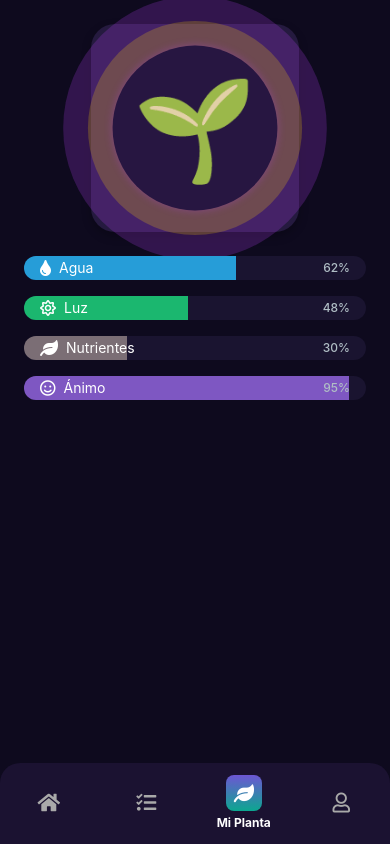
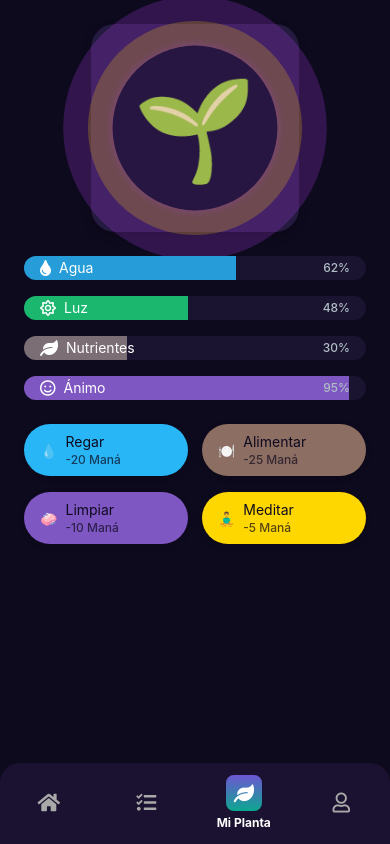
Before and after one commit to codesebastianvega/mana-bloom-app, a React Native app: screen /PlantScreen in a window 390 px wide. Built offline with nearby package versions, Linux system fonts and the light colour scheme.

Commit message:
feat(plant): quick actions (pill buttons con feedback, cooldown y tooltip accesible)

```diff
--- /dev/null
+++ b/src/components/plant/ActionButton.js
@@ -0,0 +1,256 @@
+// [MB] Módulo: Planta / Sección: Acciones rápidas
+// Afecta: PlantScreen (botones pill reutilizables)
+// Propósito: botón con acento, animación y tooltip accesible
+// Puntos de edición futura: estilos .styles.js o lógica de economía
+// Autor: Codex - Fecha: 2025-08-16
+
+import React, { useCallback, useEffect, useRef, useState } from "react";
+import {
+  Animated,
+  Pressable,
+  Text,
+  View,
+  StyleSheet,
+} from "react-native";
+import {
+  Colors,
+  Spacing,
+  Radii,
+  Typography,
+  Elevation,
+  Opacity,
+} from "../../theme";
+
+// [MB] Mapa de acentos desde tokens
+const ElementAccents = {
+  water: Colors.elementWater,
+  nutrients: Colors.elementEarth,
+  clean: Colors.primary,
+  spirit: Colors.secondaryFantasy,
+};
+
+const AnimatedPressable = Animated.createAnimatedComponent(Pressable);
+
+export default function ActionButton({
+  title,
+  icon,
+  accentKey,
+  costLabel,
+  tooltip,
+  disabled,
+  cooldownMs = 0,
+  onPress,
+  accessibilityHint,
+}) {
+  const accent = ElementAccents[accentKey] || Colors.primaryFantasy;
+
+  const scale = useRef(new Animated.Value(1)).current;
+  const haloOpacity = useRef(new Animated.Value(0)).current;
+  const tooltipOpacity = useRef(new Animated.Value(0)).current;
+
+  const [remaining, setRemaining] = useState(cooldownMs);
+  const [tooltipWidth, setTooltipWidth] = useState(0);
+  const cooldownDisabled = remaining > 0;
+
+  // [MB] Contador simple mm:ss
+  useEffect(() => {
+    setRemaining(cooldownMs);
+  }, [cooldownMs]);
+
+  useEffect(() => {
+    if (remaining <= 0) return;
+    const id = setInterval(() => {
+      setRemaining((r) => (r - 1000 < 0 ? 0 : r - 1000));
+    }, 1000);
+    return () => clearInterval(id);
+  }, [remaining]);
+
+  const formatted = formatMs(remaining);
+
+  // [MB] Feedback de escala
+  const animateScale = useCallback((to) => {
+    Animated.spring(scale, {
+      toValue: to,
+      useNativeDriver: true,
+      speed: 20,
+      bounciness: 6,
+    }).start();
+  }, [scale]);
+
+  const handlePress = useCallback(() => {
+    if (disabled || cooldownDisabled) return;
+    Animated.sequence([
+      Animated.timing(haloOpacity, {
+        toValue: 0.4,
+        duration: 150,
+        useNativeDriver: true,
+      }),
+      Animated.timing(haloOpacity, {
+        toValue: 0,
+        duration: 150,
+        useNativeDriver: true,
+      }),
+    ]).start();
+    onPress && onPress();
+  }, [disabled, cooldownDisabled, haloOpacity, onPress]);
+
+  const showTooltip = useCallback(() => {
+    if (!tooltip && !costLabel) return;
+    Animated.timing(tooltipOpacity, {
+      toValue: 1,
+      duration: 150,
+      useNativeDriver: true,
+    }).start();
+    hideAfter.current && clearTimeout(hideAfter.current);
+    hideAfter.current = setTimeout(() => hideTooltip(), 1200);
+  }, [tooltip, costLabel, tooltipOpacity]);
+
+  const hideAfter = useRef();
+
+  const hideTooltip = useCallback(() => {
+    Animated.timing(tooltipOpacity, {
+      toValue: 0,
+      duration: 150,
+      useNativeDriver: true,
+    }).start();
+  }, [tooltipOpacity]);
+
+  const tooltipText = [
+    costLabel ? `Costo: ${costLabel}` : null,
+    tooltip || null,
+  ]
+    .filter(Boolean)
+    .join(" • ");
+
+  const accessibilityLabel = `${title} planta`;
+  const hint = [
+    accessibilityHint,
+    cooldownDisabled && formatted ? `Disponible en ${formatted}` : null,
+  ]
+    .filter(Boolean)
+    .join(". ");
+
+  return (
+    <View style={styles.wrapper}>
+      <Animated.View
+        pointerEvents="none"
+        style={[
+          styles.halo,
+          { backgroundColor: accent, opacity: haloOpacity },
+        ]}
+      />
+      <AnimatedPressable
+        accessibilityRole="button"
+        accessibilityLabel={accessibilityLabel}
+        accessibilityHint={hint}
+        hitSlop={{ top: Spacing.small, bottom: Spacing.small, left: Spacing.small, right: Spacing.small }}
+        disabled={disabled || cooldownDisabled}
+        onPressIn={() => animateScale(0.96)}
+        onPressOut={() => animateScale(1)}
+        onPress={handlePress}
+        onLongPress={showTooltip}
+        style={[
+          styles.button,
+          { backgroundColor: accent, transform: [{ scale }] },
+          (disabled || cooldownDisabled) && { opacity: Opacity.disabled },
+        ]}
+      >
+        {icon && <View style={styles.icon}>{icon}</View>}
+        <View style={styles.texts}>
+          <View style={styles.titleRow}>
+            <Text style={styles.title}>{title}</Text>
+            {cooldownDisabled && (
+              <Text style={styles.cooldown}>{formatted}</Text>
+            )}
+          </View>
+          {costLabel && <Text style={styles.cost}>{costLabel}</Text>}
+        </View>
+      </AnimatedPressable>
+      {(tooltipText.length > 0) && (
+        <Animated.View
+          accessible
+          accessibilityLiveRegion="polite"
+          accessibilityLabel={tooltipText}
+          onLayout={(e) => setTooltipWidth(e.nativeEvent.layout.width)}
+          style={[
+            styles.tooltip,
+            {
+              opacity: tooltipOpacity,
+              transform: [
+                { translateX: -tooltipWidth / 2 },
+              ],
+            },
+          ]}
+        >
+          <Text style={styles.tooltipText}>{tooltipText}</Text>
+        </Animated.View>
+      )}
+    </View>
+  );
+}
+
+function formatMs(ms) {
+  const total = Math.max(0, Math.floor(ms / 1000));
+  const m = Math.floor(total / 60)
+    .toString()
+    .padStart(2, "0");
+  const s = (total % 60).toString().padStart(2, "0");
+  return `${m}:${s}`;
+}
+
+const styles = StyleSheet.create({
+  wrapper: {
+    position: "relative",
+  },
+  halo: {
+    ...StyleSheet.absoluteFillObject,
+    borderRadius: Radii.pill,
+  },
+  button: {
+    flexDirection: "row",
+    alignItems: "center",
+    borderRadius: Radii.pill,
+    paddingHorizontal: Spacing.base,
+    paddingVertical: Spacing.small,
+    ...Elevation.raised,
+  },
+  icon: {
+    marginRight: Spacing.small,
+  },
+  texts: {
+    flexDirection: "column",
+  },
+  titleRow: {
+    flexDirection: "row",
+    alignItems: "center",
+  },
+  title: {
+    ...Typography.body,
+    color: Colors.textInverse,
+  },
+  cooldown: {
+    ...Typography.caption,
+    color: Colors.textInverse,
+    marginLeft: Spacing.small,
+  },
+  cost: {
+    ...Typography.caption,
+    color: Colors.textInverse,
+    opacity: Opacity.muted,
+  },
+  tooltip: {
+    position: "absolute",
+    bottom: "100%",
+    left: "50%",
+    marginBottom: Spacing.small,
+    paddingHorizontal: Spacing.base,
+    paddingVertical: Spacing.small,
+    backgroundColor: Colors.surfaceElevated,
+    borderRadius: Radii.md,
+    ...Elevation.raised,
+  },
+  tooltipText: {
+    ...Typography.caption,
+    color: Colors.text,
+  },
+});
--- /dev/null
+++ b/src/components/plant/QuickActions.js
@@ -0,0 +1,102 @@
+// [MB] Módulo: Planta / Sección: Acciones rápidas
+// Afecta: PlantScreen (sección de botones)
+// Propósito: orquestar botones de cuidado con estados
+// Puntos de edición futura: conectar con economía real o backend
+// Autor: Codex - Fecha: 2025-08-16
+
+import React from "react";
+import { View, Text, StyleSheet } from "react-native";
+import ActionButton from "./ActionButton";
+import { Spacing } from "../../theme";
+
+export default function QuickActions({
+  canWater = true,
+  canFeed = true,
+  canClean = true,
+  canMeditate = true,
+  cooldowns = {},
+  onAction,
+}) {
+  // [MB] Definición base de acciones
+  const actions = [
+    {
+      key: "water",
+      title: "Regar",
+      icon: <Text>💧</Text>,
+      accentKey: "water",
+      costLabel: "-20 Maná",
+      tooltip: "+15 Agua",
+      hint: "Aumenta nivel de agua",
+      enabled: canWater,
+      cooldown: cooldowns.water || 0,
+    },
+    {
+      key: "feed",
+      title: "Alimentar",
+      icon: <Text>🍽️</Text>,
+      accentKey: "nutrients",
+      costLabel: "-25 Maná",
+      tooltip: "+10 Nutrientes",
+      hint: "Recupera nutrientes",
+      enabled: canFeed,
+      cooldown: cooldowns.feed || 0,
+    },
+    {
+      key: "clean",
+      title: "Limpiar",
+      icon: <Text>🧼</Text>,
+      accentKey: "clean",
+      costLabel: "-10 Maná",
+      tooltip: "+10 Pureza",
+      hint: "Quita impurezas",
+      enabled: canClean,
+      cooldown: cooldowns.clean || 0,
+    },
+    {
+      key: "meditate",
+      title: "Meditar",
+      icon: <Text>🧘‍♂️</Text>,
+      accentKey: "spirit",
+      costLabel: "-5 Maná",
+      tooltip: "+5 Serenidad",
+      hint: "Relaja el espíritu",
+      enabled: canMeditate,
+      cooldown: cooldowns.meditate || 0,
+    },
+  ];
+
+  return (
+    <View style={styles.container}>
+      {actions.map((a) => (
+        <View key={a.key} style={styles.item}>
+          <ActionButton
+            title={a.title}
+            icon={a.icon}
+            accentKey={a.accentKey}
+            costLabel={a.costLabel}
+            tooltip={a.tooltip}
+            disabled={!a.enabled}
+            cooldownMs={a.cooldown}
+            accessibilityHint={a.hint}
+            onPress={() => onAction && onAction(a.key)}
+          />
+        </View>
+      ))}
+    </View>
+  );
+}
+
+const styles = StyleSheet.create({
+  container: {
+    flexDirection: "row",
+    flexWrap: "wrap",
+    justifyContent: "space-between",
+    alignSelf: "stretch",
+    marginTop: Spacing.large,
+    marginBottom: Spacing.large,
+  },
+  item: {
+    flexBasis: "48%",
+    marginBottom: Spacing.base,
+  },
+});
--- a/src/screens/PlantScreen.js
+++ b/src/screens/PlantScreen.js
@@ -1,13 +1,14 @@
 // [MB] Módulo: Planta / Sección: Pantalla principal
 // Afecta: PlantScreen
-// Propósito: demo del hero de planta con safe area
+// Propósito: demo del hero de planta con métricas y acciones rápidas
 // Puntos de edición futura: añadir header real y contenidos extra
-// Autor: Codex - Fecha: 2025-08-15
+// Autor: Codex - Fecha: 2025-08-16
 
 import React from "react";
 import { SafeAreaView, ScrollView, StyleSheet } from "react-native";
 import PlantHero from "../components/plant/PlantHero";
 import CareMetrics from "../components/plant/CareMetrics";
+import QuickActions from "../components/plant/QuickActions";
 import { Colors, Spacing } from "../theme";
 
 export default function PlantScreen() {
@@ -25,6 +26,15 @@ export default function PlantScreen() {
           mood={0.95}
           style={{ alignSelf: "stretch", marginTop: Spacing.large }}
         />
+        {/* [MB] Acciones rápidas de cuidado */}
+        <QuickActions
+          canWater
+          canFeed
+          canClean
+          canMeditate
+          cooldowns={{ water: 0, feed: 0, clean: 0, meditate: 0 }}
+          onAction={(key) => console.log("[MB] acción", key)}
+        />
       </ScrollView>
     </SafeAreaView>
   );
```
